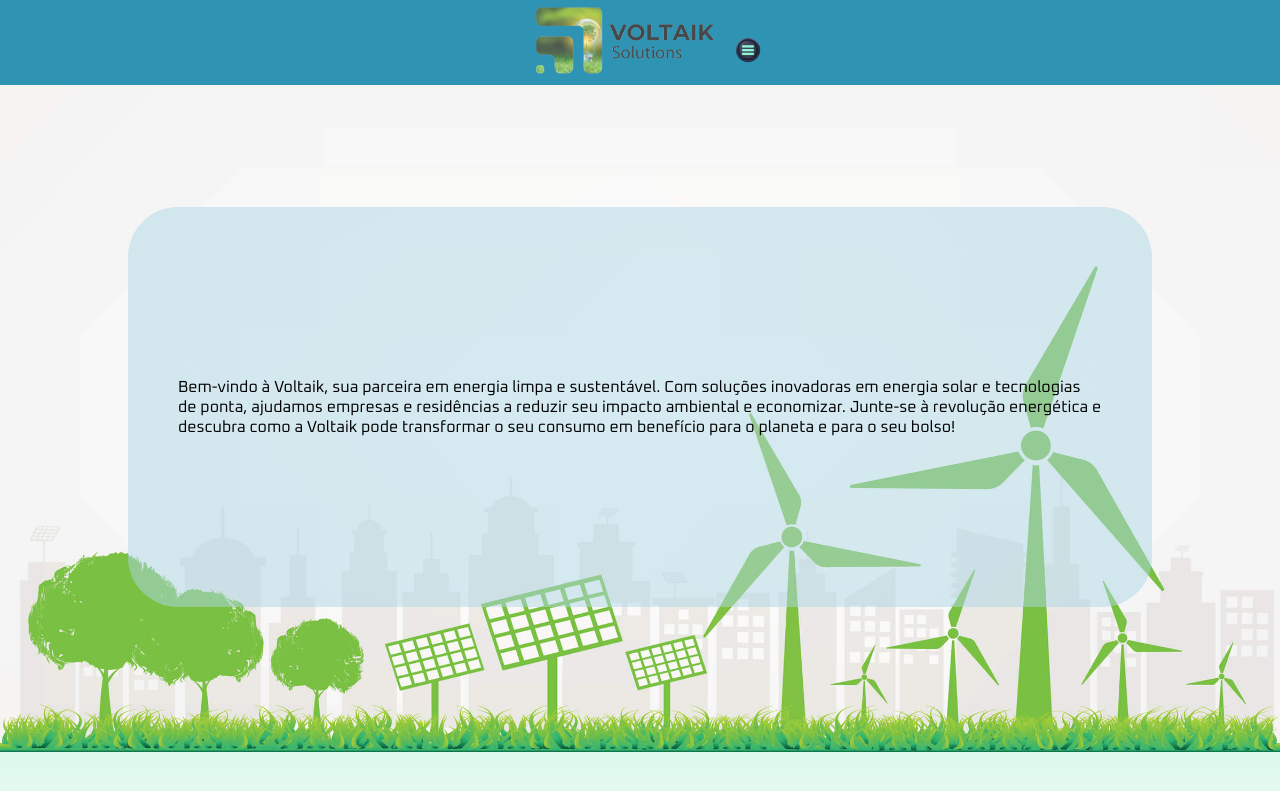
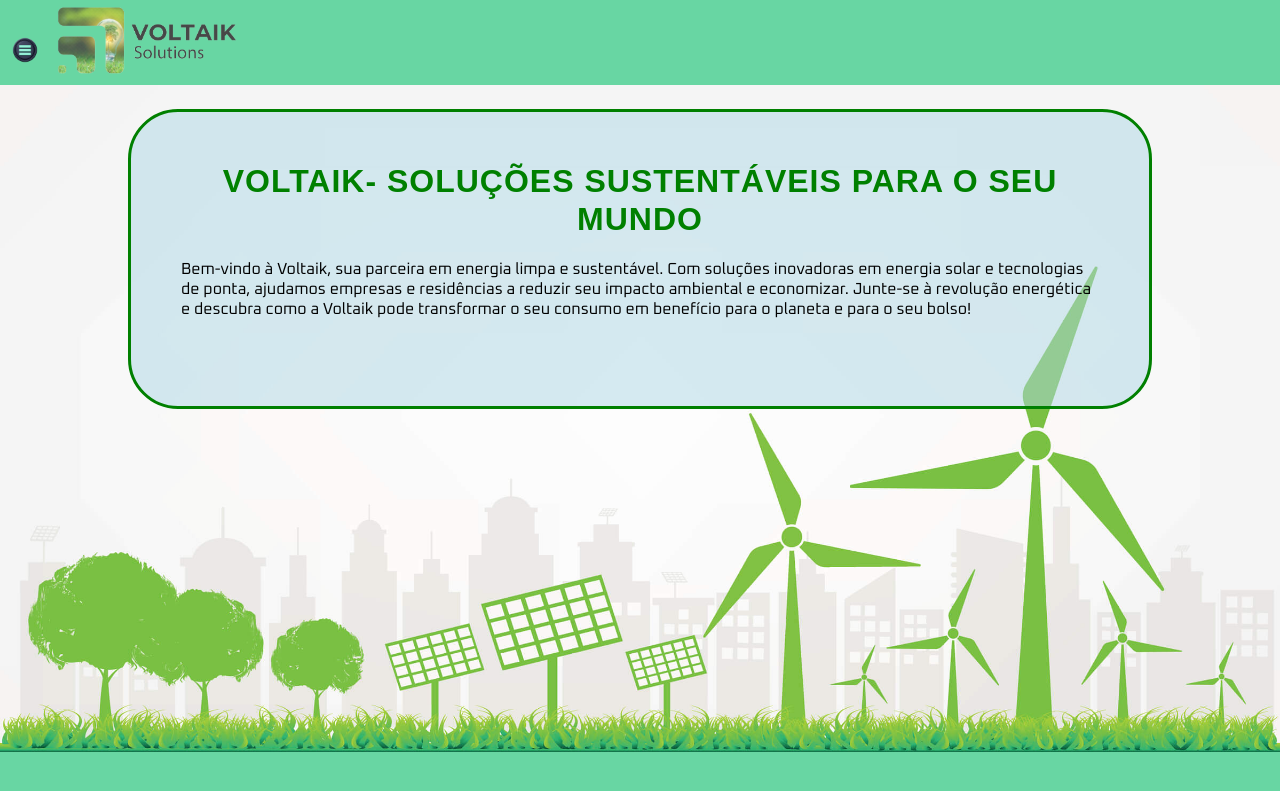
Before and after one commit to kauarodrigues1/gsFront, a plain HTML site: page index.html in a window 1280 px wide. Shown: the top 791 px of the page. Drawn offline with Linux system fonts and the light colour scheme.

Commit message:
reorganização dos atributos da pagina

```diff
--- a/index.html
+++ b/index.html
@@ -13,8 +13,6 @@
 
     <header>
         <div class="nav">
-
-            <a href="./index.html"><img src="./src/assets/logo2.png" alt="" width="200px"></a>
 
             <div class="menu-item">
 
@@ -41,7 +39,7 @@
                 </div>
             </div>
 
-
+            <a class="rotate" href="./index.html"><img src="./src/assets/logo2.png" alt="" width="200px"></a>
 
 
 
@@ -55,7 +53,9 @@
     </div>
 
     <main>
+
         <div class="conteudo">
+            <h1 class="titulo">Voltaik- Soluções Sustentáveis para o Seu Mundo</h1>
             Bem-vindo à Voltaik, sua parceira em energia limpa e sustentável. Com soluções inovadoras em energia solar e tecnologias de ponta, ajudamos empresas e residências a reduzir seu impacto ambiental e economizar. Junte-se à revolução energética e descubra como a Voltaik pode transformar o seu consumo em benefício para o planeta e para o seu bolso!
         </div>
     </main>
--- a/src/css/style.css
+++ b/src/css/style.css
@@ -7,9 +7,8 @@
 }
 
 header{
-    background-color: rgb(47, 147, 180);
+    background-color:#68d6a3ff;
     padding: 10px;
-
 }
 
 body{
@@ -22,10 +21,11 @@
     display: flex;
     height: 10vh;
     min-height: 10px;
-    bottom: 70%;
+    bottom: 80%;
     position: absolute;
     margin-left: 10%;
     margin-right: 10%;
+    z-index: 1;
 }
 
 a{
@@ -40,34 +40,43 @@
     align-items: center;
     height: 55px;
     font-size: 30px;
+    margin-right: 83%;
+}
+.rotate:hover{
+    transform: scale(1.05);
 }
 
 #menu-itens1{
     position: absolute;
     border: 1px solid black;
-    border-radius: 5px;
+    border-radius: 8px;
+    box-shadow: 0 10px 12px rgba(0, 0, 0, 0.2);
     background-color: rgb(121, 190, 212);
     font-size: 25px;
     padding: 10px;
+    z-index: 2;
+    top:84px;
 }
 
 .rodape {
     background-color: #68d6a3ff;
     padding: 50px;
-    height: 150px;
+    height: 200px;
     display: flex;
     justify-content: space-evenly;
     flex-wrap: wrap;
-    margin-top: 50px;
+    margin-top: -1%;
     position:bottom;
 }
 .conteudo{
     display: flex;
+    flex-direction: column;
     align-items: center;
-    height: 400px;
+    height: 300px;
     padding: 50px;
     border-radius: 50px;
     background-color: rgba(173, 216, 230, 0.5);
+    border: 3px solid green;
 }
 
 .menu-subitens-hidden{
@@ -75,11 +84,34 @@
 }
 
 .menu-subitem a:hover{
-    color: rgb(0, 92, 122);
+    color: rgb(141, 157, 163);
 }
-
+.menu-item-label a:hover{
+    transition: transform 0.3s ease;
+}
 .menu-item-label{
     margin-left: 15px;
     margin-top: 15px;
     cursor: pointer;
+    transition: transform 0.3s ease;
 }
+.menu-item-label:hover{
+    transform: scale(1.1);
+}
+.menu-item-label:hover img {
+    transform: rotate(180deg);
+}
+
+.titulo {
+    font-size: 2em;
+    margin-bottom: 70px;
+    color: green;
+    font-size: 2em;
+    font-weight: bold;
+    text-align: center;
+    margin-bottom: 20px;
+    line-height: 1.2;
+    text-transform: uppercase;
+    letter-spacing: 1px;
+    font-family: 'Arial', sans-serif;
+}
```
Also changed, not shown: beneficios.html (+1 -2 lines), impacto.html (+1 -2 lines), objetivos.html (+1 -2 lines), publico.html (+1 -2 lines), tecnologias.html (+1 -2 lines).
